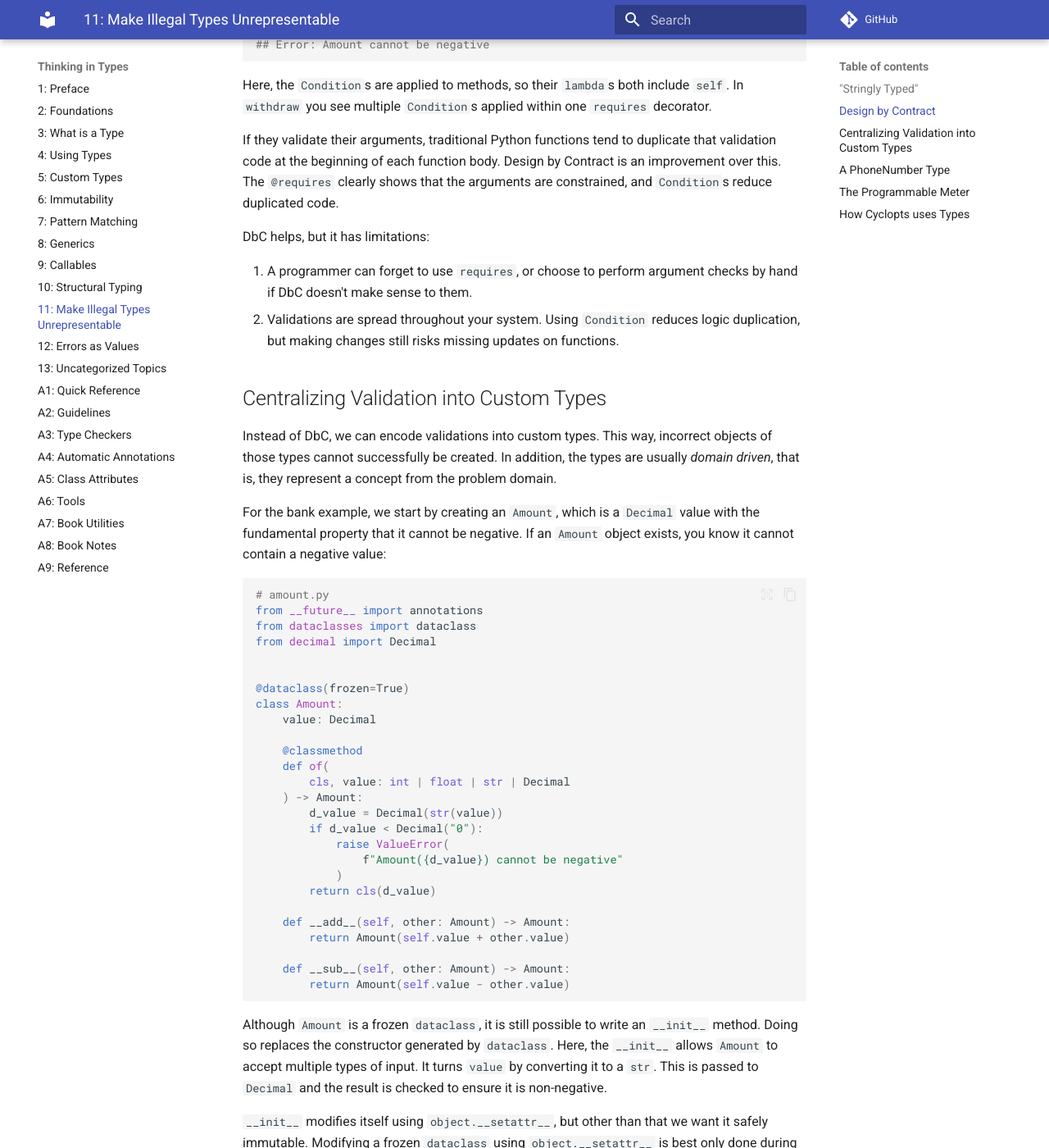
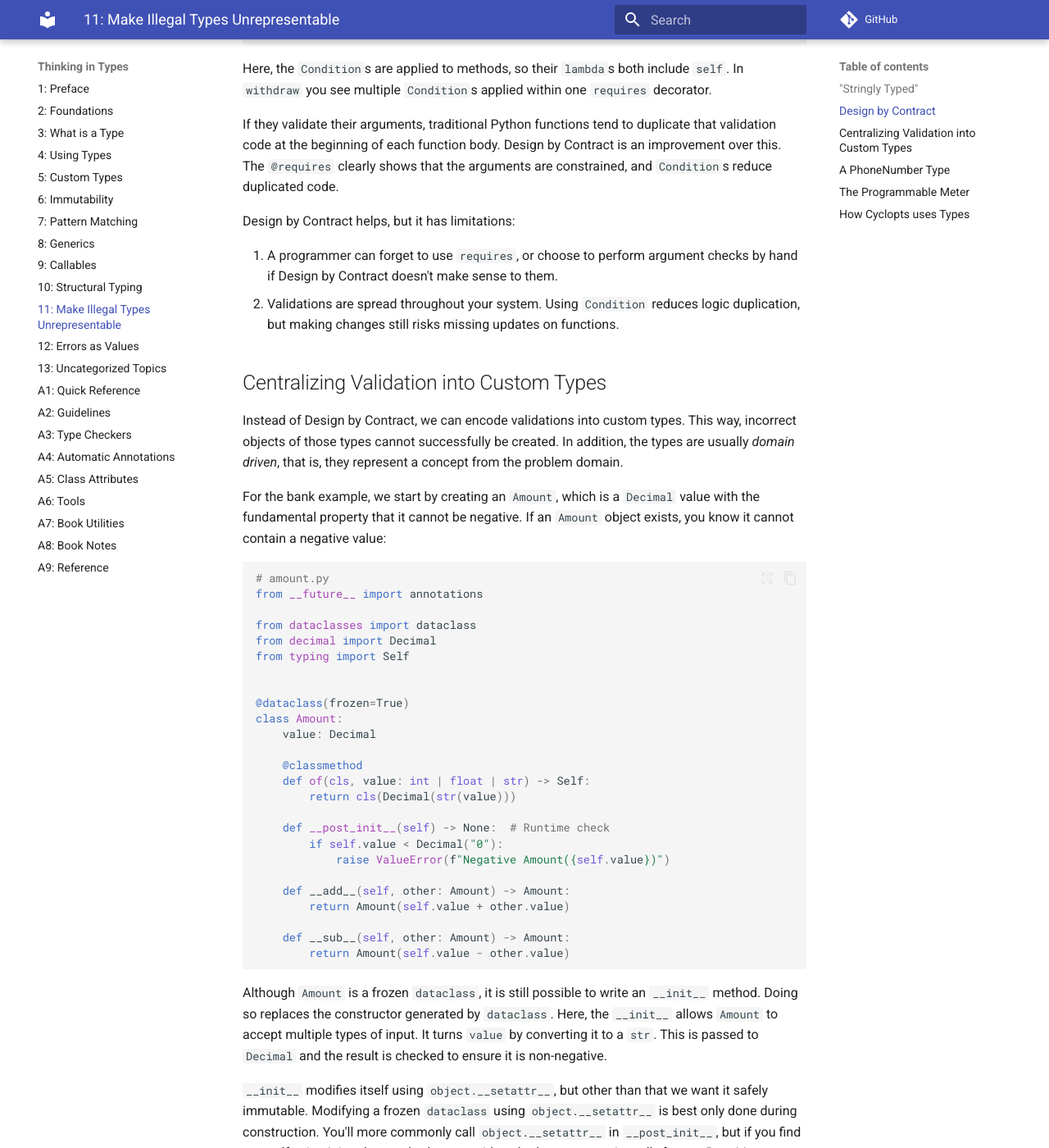
Before and after one commit to ThinkingInTypes/ThinkingInTypes.github.io, an MkDocs documentation site: the page built from Chapters/C11_Make_Illegal_Types_Unrepresentable.md, in a window 1280 px wide and 1400 px high, scrolled down 5152 px. Shown: the whole window at 82% size. Built offline with MkDocs 1.6.1 and Material for MkDocs 9.7.7, drawn with Linux system fonts in a browser that asks for light colours; comment, search, counter and statistics services are not loaded; some of the changed text lies outside the part shown.

Commit message:
Update C11_Make_Illegal_Types_Unrepresentable.md
from dry run

````diff
--- a/Chapters/C11_Make_Illegal_Types_Unrepresentable.md
+++ b/Chapters/C11_Make_Illegal_Types_Unrepresentable.md
@@ -114,7 +111,7 @@ agreement:
 - **_Invariants_**:
   What must always be true about the object state.
 
-Eiffel provided explicit keywords to make DbC a first-class citizen in the language:
+Eiffel provided explicit keywords to make Design by Contract a first-class citizen in the language:
 
 | Keyword     | Purpose                                    |
 |-------------|--------------------------------------------|
@@ -123,18 +120,20 @@ Eiffel provided explicit keywords to make DbC a first-class citizen in the langu
 | `invariant` | Class-wide conditions                      |
 | `old`       | Refers to previous state in postconditions |
 
-The intent was that each function used these to ensure the correctness of the inputs and outputs of that function, and
-the state of the object.
+The intent was that each function used these to ensure the correctness of the inputs and outputs of that function,
+and the state of the object.
 In particular, `require` typically checks the argument values for correctness.
 For preconditions in Python, we can create a `requires` decorator to check argument values:
 
 ```python
 # require.py
-from typing import Callable, NamedTuple
+from dataclasses import dataclass
+from typing import Callable
 from functools import wraps
 
 
-class Condition(NamedTuple):
+@dataclass(frozen=True)
+class Condition:
     check: Callable[..., bool]
     message: str
 
@@ -179,7 +176,7 @@ positivity = Condition(
 
 @requires(positivity)
 def sqrt(x) -> float:
-    return x**0.5
+    return x ** 0.5
 
 
 print(sqrt(4))
@@ -189,7 +186,7 @@ with Catch():
 ## Error: x must be positive
 ```
 
-`requires` produces an improved design-by-contract tool for validating function arguments.
+`requires` produces an improved Design by Contract tool for validating function arguments.
 Consider managing a bank account:
 
 ```python
@@ -248,16 +245,16 @@ If they validate their arguments, traditional Python functions tend to duplicate
 Design by Contract is an improvement over this.
 The `@requires` clearly shows that the arguments are constrained, and `Condition`s reduce duplicated code.
 
-DbC helps, but it has limitations:
+Design by Contract helps, but it has limitations:
 
-1. A programmer can forget to use `requires`, or choose to perform argument checks by hand if DbC doesn't make sense to
-   them.
+1. A programmer can forget to use `requires`,
+   or choose to perform argument checks by hand if Design by Contract doesn't make sense to them.
 2. Validations are spread throughout your system.
    Using `Condition` reduces logic duplication, but making changes still risks missing updates on functions.
 
 ## Centralizing Validation into Custom Types
 
-Instead of DbC, we can encode validations into custom types.
+Instead of Design by Contract, we can encode validations into custom types.
 This way, incorrect objects of those types cannot successfully be created.
 In addition, the types are usually _domain driven_, that is, they represent a concept from the problem domain.
 
@@ -268,8 +265,10 @@ If an `Amount` object exists, you know it cannot contain a negative value:
 ```python
 # amount.py
 from __future__ import annotations
+
 from dataclasses import dataclass
 from decimal import Decimal
+from typing import Self
 
 
 @dataclass(frozen=True)
@@ -277,15 +276,12 @@ class Amount:
     value: Decimal
 
     @classmethod
-    def of(
-        cls, value: int | float | str | Decimal
-    ) -> Amount:
-        d_value = Decimal(str(value))
-        if d_value < Decimal("0"):
-            raise ValueError(
-                f"Amount({d_value}) cannot be negative"
-            )
-        return cls(d_value)
+    def of(cls, value: int | float | str) -> Self:
+        return cls(Decimal(str(value)))
+
+    def __post_init__(self) -> None:  # Runtime check
+        if self.value < Decimal("0"):
+            raise ValueError(f"Negative Amount({self.value})")
 
     def __add__(self, other: Amount) -> Amount:
         return Amount(self.value + other.value)
@@ -312,32 +308,32 @@ The `Amount` initialization takes care of that.
 If you provide an incorrect `value` to `Amount`, the `Decimal` constructor throws an exception:
 
 ```python
-# bad_amount.py
+# demo_amount.py
+from decimal import Decimal
+
 from amount import Amount
 from book_utils import Catch
 
-print(Amount.of(123))
-## Amount(value=Decimal('123'))
-print(Amount.of("123"))
-## Amount(value=Decimal('123'))
-print(Amount.of(1.23))
-## Amount(value=Decimal('1.23'))
+print(Amount.of(123))  # int
+print(Amount.of("123"))  # str
+print(Amount.of(1.23))  # float
+print(Amount(Decimal("12.34")))
 with Catch():
     Amount.of("not-a-number")
 ## Error: [<class 'decimal.ConversionSyntax'>]
 ```
 
-Now we define a bank-account `Balance` that contains an `Amount`, but doesn't need special construction behavior.
-Thus, we can produce an immutable using `NamedTuple`:
+Now we define a bank-account `Balance` that contains an `Amount`, but doesn't need special construction behavior:
 
 ```python
 # balance.py
 from __future__ import annotations
-from typing import NamedTuple
+from dataclasses import dataclass
 from amount import Amount
 
 
-class Balance(NamedTuple):
+@dataclass(frozen=True)
+class Balance:
     amount: Amount
 
     def deposit(self, amount: Amount) -> Balance:
@@ -408,31 +404,31 @@ Let's apply this approach to the stringly-typed phone number problem shown at th
 
 ```python
 # phone_number.py
+# Validated and normalized phone number
 from dataclasses import dataclass
 from typing import Self
 import re
 
+_PHONE_RE = re.compile(r"^\+?(\d{1,3})?[\s\-.()]*([\d\s\-.()]+)$")
+
 
 @dataclass(frozen=True)
 class PhoneNumber:
-    """
-    A validated and normalized phone number.
-    """
-
     country_code: str
     number: str  # Digits only, no formatting
-    phone_number_re = re.compile(
-        r"^\+?(\d{1,3})?[\s\-.()]*([\d\s\-.()]+)$"
-    )
+
+    def __new__(cls, *args, **kwargs):
+        # Deny subclassing and direct instantiation
+        if cls is not PhoneNumber:
+            raise TypeError("Subclassing PhoneNumber is not allowed")
+        return super().__new__(cls)
 
     @classmethod
-    def parse(cls, raw: str) -> Self:
+    def of(cls, raw: str) -> Self:
         cleaned = raw.strip()
-        match = cls.phone_number_re.match(cleaned)
+        match = _PHONE_RE.match(cleaned)
         if not match:
-            raise ValueError(
-                f"Invalid phone number: {raw!r}"
-            )
+            raise ValueError(f"Invalid phone number: {raw!r}")
 
         cc, num = match.groups()
         digits = re.sub(r"\D", "", num)
@@ -460,8 +456,8 @@ class PhoneNumber:
         if not isinstance(other, PhoneNumber):
             return NotImplemented
         return (
-            self.country_code == other.country_code
-            and self.number == other.number
+                self.country_code == other.country_code
+                and self.number == other.number
         )
 ```
 
````
Also changed, not shown: other parts of Chapters/C11_Make_Illegal_Types_Unrepresentable.md (+6 -11 lines).
